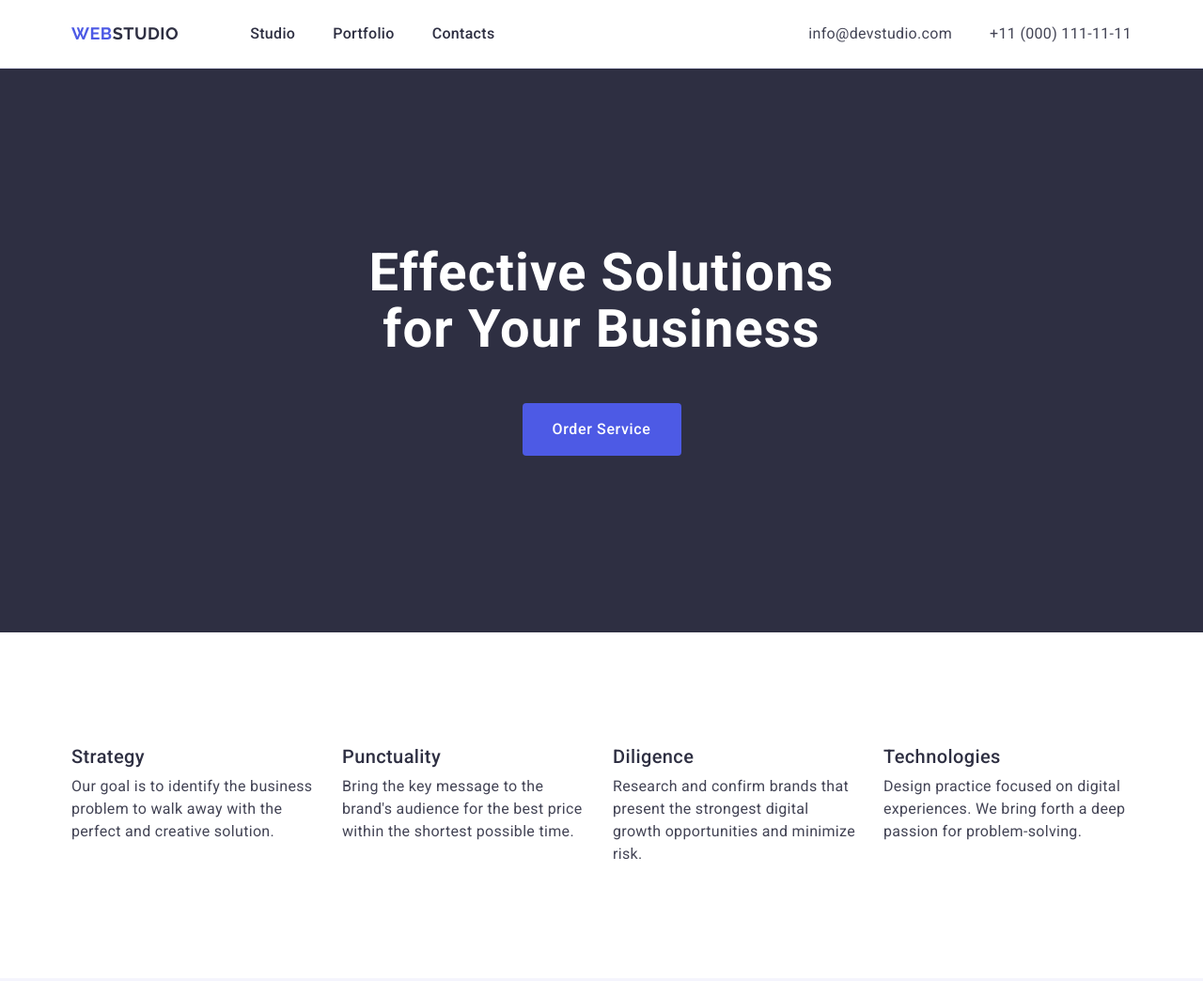
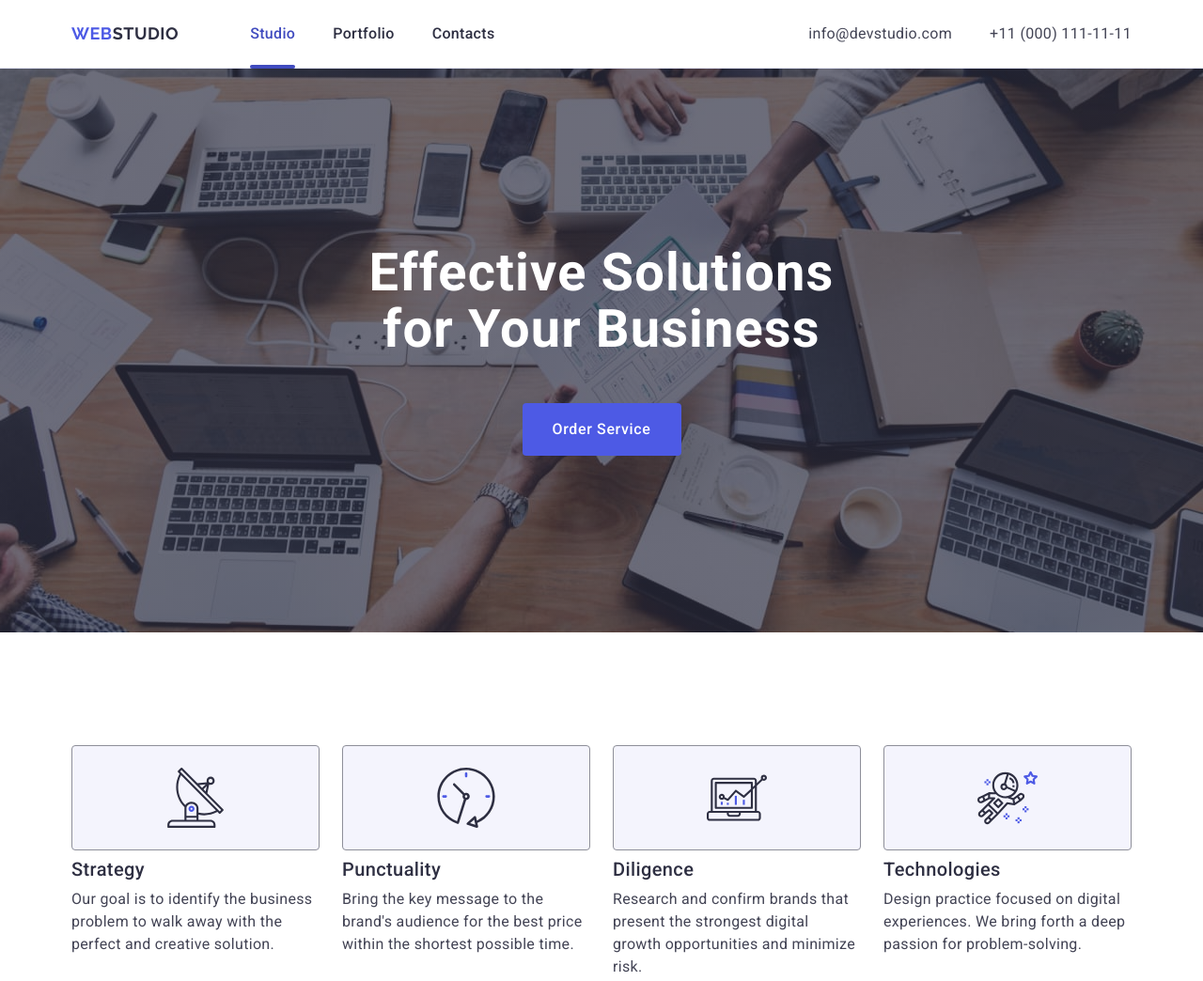
Before and after one commit to Ievgen-Barvitskyi/goit-markup-hw-04, a plain HTML site: page index.html in a window 1280 px wide. Shown: the top 1044 px of the page at 94% size. Drawn offline with nearby package versions, Linux system fonts and the light colour scheme.

Commit message:
add100724

```diff
--- a/css/styles.css
+++ b/css/styles.css
@@ -38,6 +38,8 @@ img {
 
 .header {
   border-bottom: 1px solid #e7e9fc;
+  box-shadow: 0 1px 6px 0 rgba(46, 47, 66, 0.08),
+    0 1px 1px 0 rgba(46, 47, 66, 0.16), 0 2px 1px 0 rgba(46, 47, 66, 0.08);
 }
 
 .header-container {
@@ -82,11 +84,22 @@ img {
   line-height: 1.5;
   letter-spacing: 0.02em;
   color: #2e2f42;
+  transition: color 250ms cubic-bezier(0.4, 0, 0.2, 1);
 }
 
-.header-nav-link:hover,
-.header-nav-link:focus {
-  color: #404bbf;
+.header-nav-link.current {
+  position: relative;
+}
+
+.header-nav-link.current::after {
+  content: "";
+  position: absolute;
+  left: 0;
+  bottom: -1px;
+  width: 100%;
+  height: 4px;
+  border-radius: 2px;
+  background-color: #404bbf;
 }
 
 .header-contac {
@@ -107,16 +120,30 @@ img {
   line-height: 1.5;
   letter-spacing: 0.02em;
   color: #434455;
+  transition: color 250ms cubic-bezier(0.4, 0, 0.2, 1);
 }
 
+.header-nav-link:hover,
+.header-nav-link:focus,
 .header-contac-link:hover,
-.header-contac-link:focus {
+.header-contac-link:focus,
+.header-nav-link.current {
   color: #404bbf;
 }
 
 /******* main-page ********/
 
 .main-page {
+  background-image: linear-gradient(
+      rgba(46, 47, 66, 0.7),
+      rgba(46, 47, 66, 0.7)
+    ),
+    url(../images/people-office.jpg);
+  background-repeat: no-repeat;
+  background-position: center;
+  background-size: cover;
+  max-width: 1440px;
+  margin: 0 auto;
   background-color: #2e2f42;
   padding: 188px 0;
 }
@@ -180,6 +207,18 @@ img {
 
 .advantages-item {
   width: calc((100% - 72px) / 4);
+}
+
+.advantages-icon {
+  border: 1px solid #8e8f99;
+  border-radius: 4px;
+  background-color: #f4f4fd;
+  width: 264px;
+  height: 112px;
+  display: flex;
+  align-items: center;
+  justify-content: center;
+  margin-bottom: 8px;
 }
 
 .advantages-title {
--- a/index.html
+++ b/index.html
@@ -32,7 +32,7 @@
           >
           <ul class="header-nav-list">
             <li class="header-nav-item">
-              <a class="header-nav-link" href="./index.html">Studio</a>
+              <a class="header-nav-link current" href="./index.html">Studio</a>
             </li>
             <li class="header-nav-item">
               <a class="header-nav-link" href="">Portfolio</a>
@@ -72,6 +72,11 @@
           <h2 class="visually-hidden">Advantages</h2>
           <ul class="advantages-list">
             <li class="advantages-item">
+              <div class="advantages-icon">
+                <svg width="64" height="64">
+                  <use href="./images/icon.svg#icon-antenna"></use>
+                </svg>
+              </div>
               <h3 class="advantages-title">Strategy</h3>
               <p class="advantages-text">
                 Our goal is to identify the business problem to walk away with
@@ -79,6 +84,11 @@
               </p>
             </li>
             <li class="advantages-item">
+              <div class="advantages-icon">
+                <svg width="64" height="64">
+                  <use href="./images/icon.svg#icon-clock"></use>
+                </svg>
+              </div>
               <h3 class="advantages-title">Punctuality</h3>
               <p class="advantages-text">
                 Bring the key message to the brand's audience for the best price
@@ -86,6 +96,11 @@
               </p>
             </li>
             <li class="advantages-item">
+              <div class="advantages-icon">
+                <svg width="64" height="64">
+                  <use href="./images/icon.svg#icon-diagram"></use>
+                </svg>
+              </div>
               <h3 class="advantages-title">Diligence</h3>
               <p class="advantages-text">
                 Research and confirm brands that present the strongest digital
@@ -93,6 +108,11 @@
               </p>
             </li>
             <li class="advantages-item">
+              <div class="advantages-icon">
+                <svg width="64" height="64">
+                  <use href="./images/icon.svg#icon-astronaut"></use>
+                </svg>
+              </div>
               <h3 class="advantages-title">Technologies</h3>
               <p class="advantages-text">
                 Design practice focused on digital experiences. We bring forth a
@@ -118,6 +138,38 @@
               <div class="team-card">
                 <h3 class="team-item-title">Mark Guerrero</h3>
                 <p class="team-item-text">Product Designer</p>
+                <div>
+                  <ul class="icon-soc-list">
+                    <li class="icon-soc-item">
+                      <a href="" class="icon-soc-link">
+                        <svg class="icon-soc-picture">
+                          <use href=""></use>
+                        </svg>
+                      </a>
+                    </li>
+                    <li class="icon-soc-item">
+                      <a href="" class="icon-soc-link">
+                        <svg class="icon-soc-picture">
+                          <use href=""></use>
+                        </svg>
+                      </a>
+                    </li>
+                    <li class="icon-soc-item">
+                      <a href="" class="icon-soc-link">
+                        <svg class="icon-soc-picture">
+                          <use href=""></use>
+                        </svg>
+                      </a>
+                    </li>
+                    <li class="icon-soc-item">
+                      <a href="" class="icon-soc-link">
+                        <svg class="icon-soc-picture">
+                          <use href=""></use>
+                        </svg>
+                      </a>
+                    </li>
+                  </ul>
+                </div>
               </div>
             </li>
             <li class="team-item">
```
Also changed, not shown: images/icon.svg (added), images/people-office.jpg (added).
